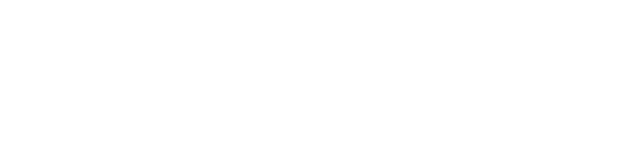
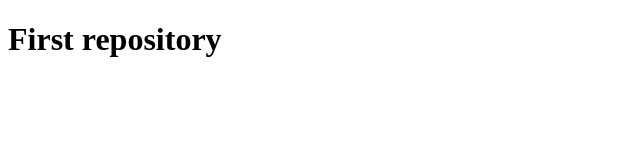
Before and after one commit to ETINIABASI/First-repository-tutorial-, a plain HTML site: page index.html in a window 1280 px wide. Shown: the whole page, without its empty margins (0-640 px from the left). Drawn offline with Linux system fonts and the light colour scheme.

Commit message:
Update index.html

```diff
--- a/index.html
+++ b/index.html
@@ -8,5 +8,6 @@
     <link rel="stylesheet" href="styles.css">
 </head>
 <body>
+    <h1>First repository</h1>
 </body>
 </html>
```
